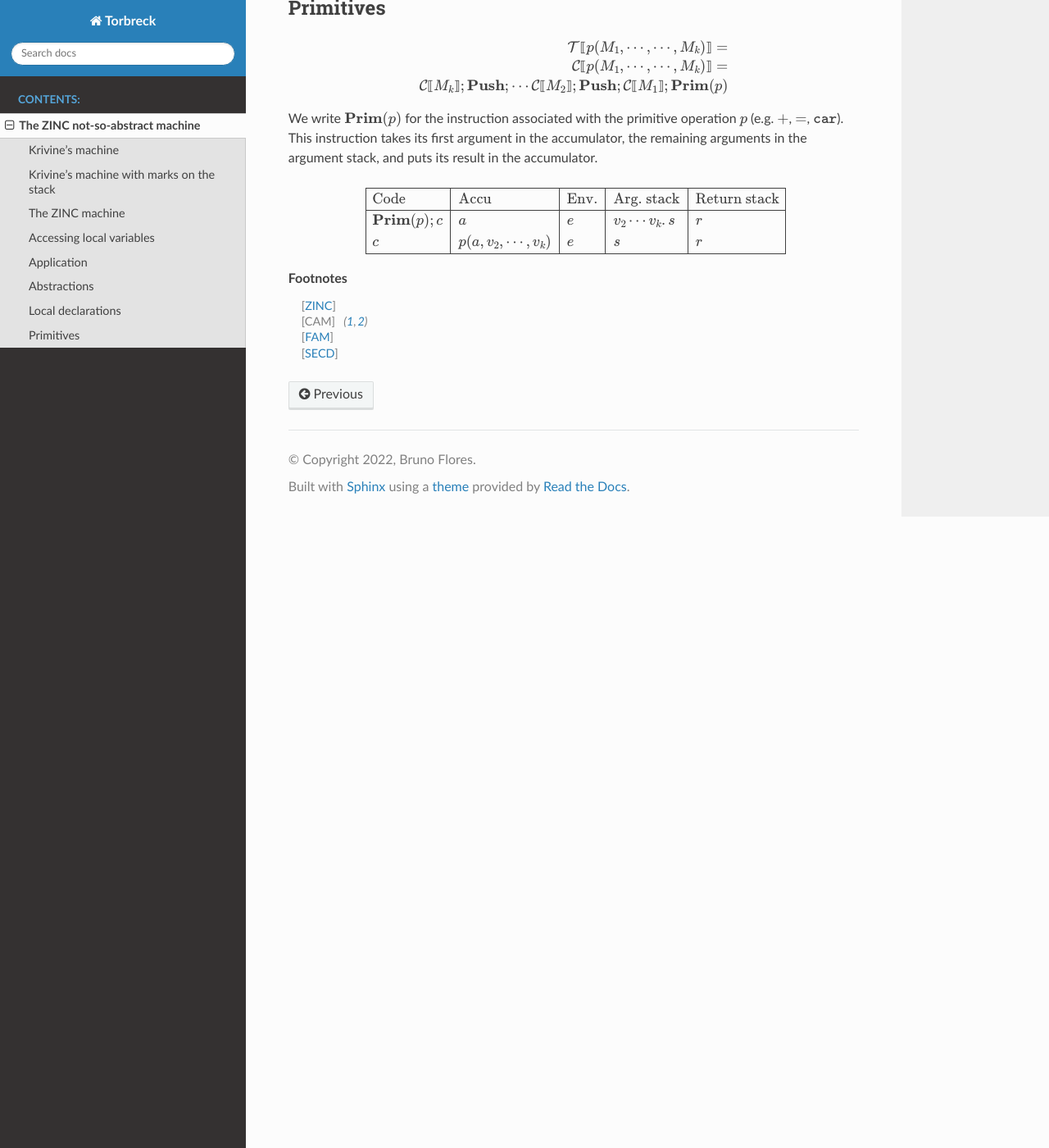
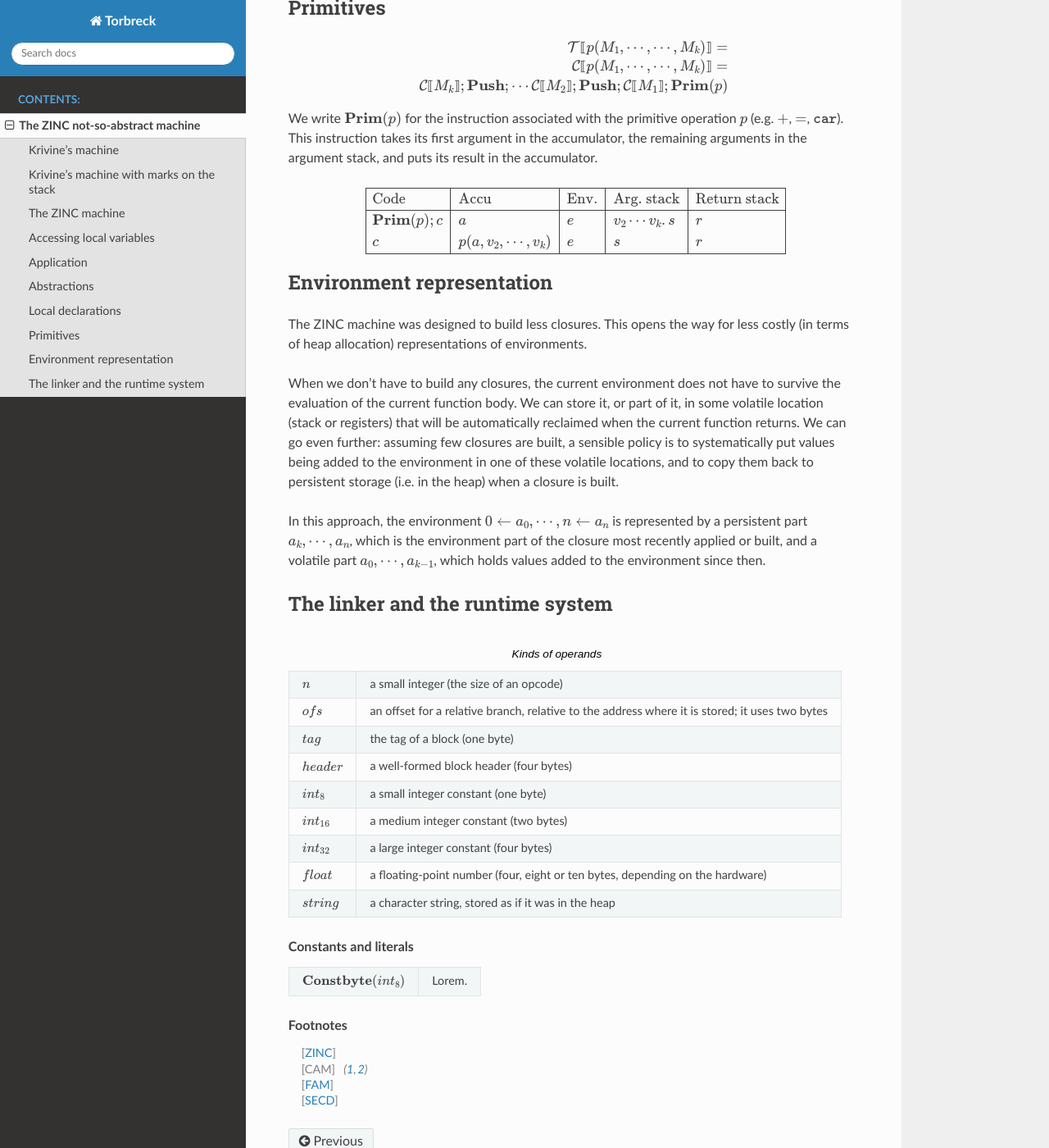
Before and after one commit to brunoflores/torbreck-lang, a Sphinx documentation site: the page built from docs/zam.rst, in a window 1280 px wide and 1400 px high, scrolled down 4964 px. Shown: the whole window at 82% size. Built offline with Sphinx 7.4.7 and the Read the Docs theme 2.0.0, drawn with Linux system fonts in a browser that asks for light colours.

Commit message:
Document: zam.

```diff
--- a/docs/zam.rst
+++ b/docs/zam.rst
@@ -372,6 +372,62 @@ arguments in the argument stack, and puts its result in the accumulator.
    \hline
    \end{array}
 
+Environment representation
+==========================
+
+The ZINC machine was designed to build less closures. This opens the way for
+less costly (in terms of heap allocation) representations of environments.
+
+When we don't have to build any closures, the current environment does not have
+to survive the evaluation of the current function body. We can store it, or part
+of it, in some volatile location (stack or registers) that will be automatically
+reclaimed when the current function returns. We can go even further: assuming
+few closures are built, a sensible policy is to systematically put values
+being added to the environment in one of these volatile locations, and to copy
+them back to persistent storage (i.e. in the heap) when a closure is built.
+
+In this approach, the environment
+:math:`0 \leftarrow a_0, \cdots , n \leftarrow a_n` is represented by a
+persistent part :math:`a_k, \cdots , a_n`, which is the environment part of
+the closure most recently applied or built, and a volatile part
+:math:`a_0, \cdots , a_{k-1}`, which holds values added to the environment
+since then.
+
+The linker and the runtime system
+=================================
+
+.. list-table:: Kinds of operands
+   :header-rows: 0
+
+   * - :math:`n`
+     - a small integer (the size of an opcode)
+   * - :math:`ofs`
+     - an offset for a relative branch, relative to the address where it is
+       stored; it uses two bytes
+   * - :math:`tag`
+     - the tag of a block (one byte)
+   * - :math:`header`
+     - a well-formed block header (four bytes)
+   * - :math:`int_8`
+     - a small integer constant (one byte)
+   * - :math:`int_{16}`
+     - a medium integer constant (two bytes)
+   * - :math:`int_{32}`
+     - a large integer constant (four bytes)
+   * - :math:`float`
+     - a floating-point number (four, eight or ten bytes, depending on the
+       hardware)
+   * - :math:`string`
+     - a character string, stored as if it was in the heap
+
+.. rubric:: Constants and literals
+
+.. list-table::
+   :header-rows: 0
+
+   * - :math:`\textbf{Constbyte}(int_{8})`
+     - Lorem.
+
 .. rubric:: Footnotes
 
 .. [ZINC]
```
